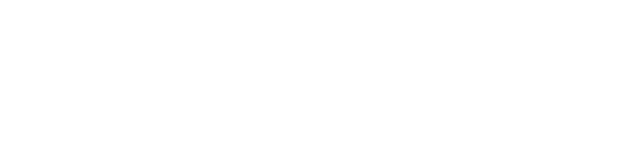
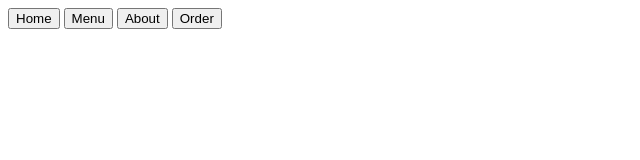
Before and after one commit to TGGavin/resturaunt-page, a website: page src/template.html in a window 1280 px wide. Shown: the whole page, without its empty margins (0-640 px from the left). Drawn offline with Linux system fonts and the light colour scheme.

Commit message:
Add header, nav bar, and an empty content div

```diff
--- a/src/template.html
+++ b/src/template.html
@@ -6,6 +6,14 @@
     <title>My Restaurant Page</title>
 </head>
 <body>
-
+<header>
+<nav>
+    <button>Home</button>
+    <button>Menu</button>
+    <button>About</button>
+    <button>Order</button>
+</nav>
+</header>
+<div class="content">        </div>
 </body>
 </html>
```
